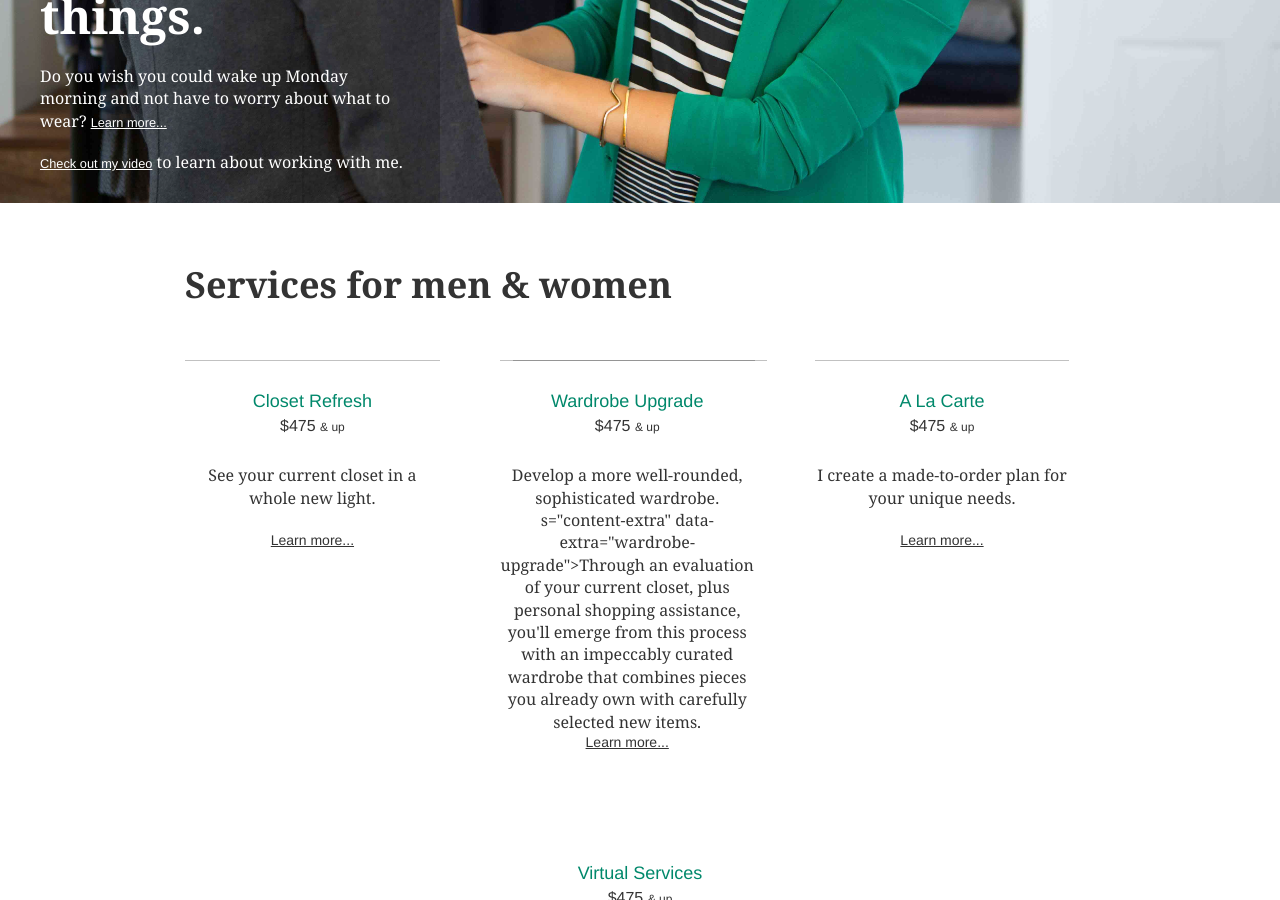
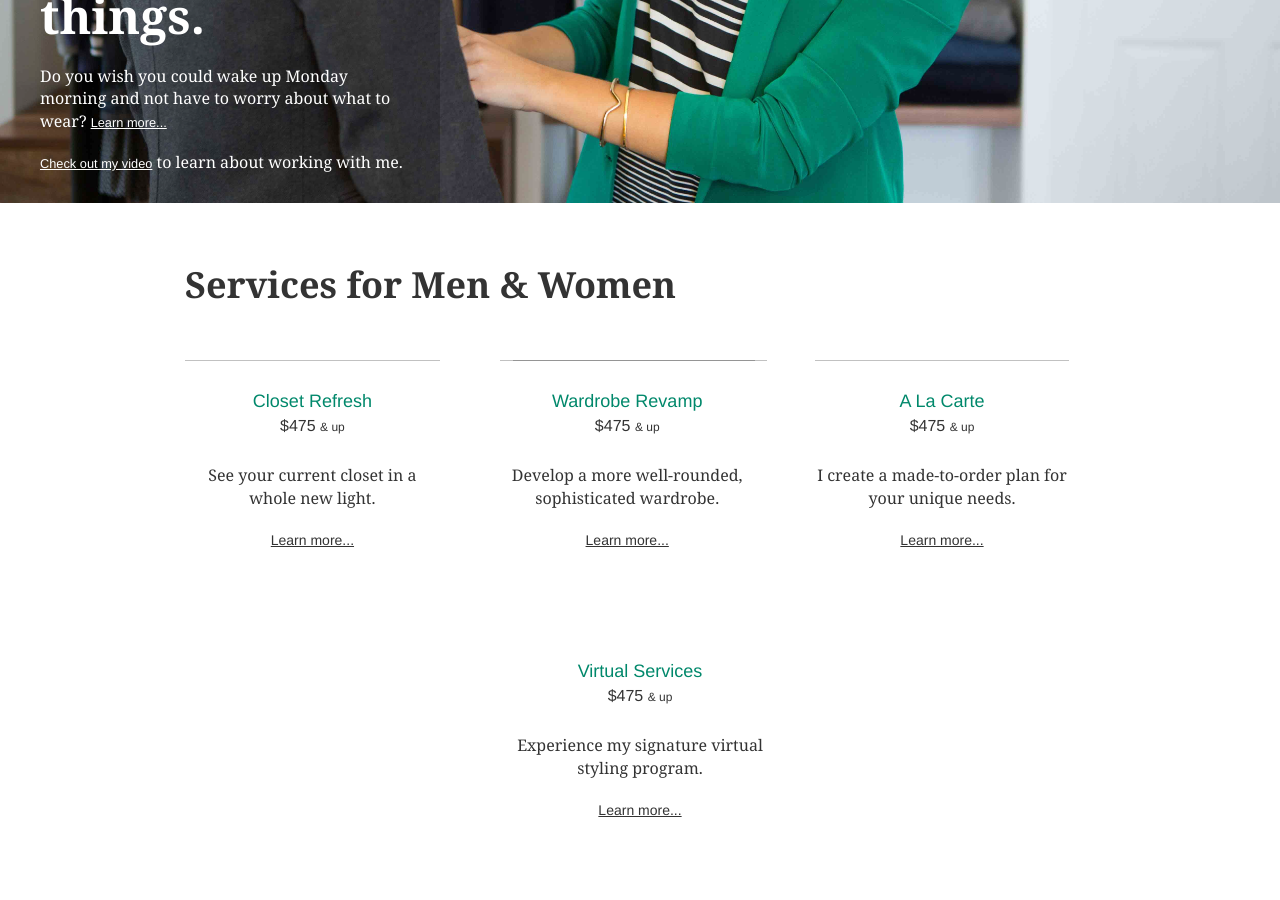
Before and after one commit to btaylor30/bryntaylor.com, a Jekyll site: the page built from index.html, in a window 1280 px wide and 900 px high, scrolled down 618 px. Built offline with Jekyll 4.4.1, drawn with Linux system fonts in a browser that asks for light colours; nearby versions of some CDN libraries; some web fonts are replaced; Markdown is read by kramdown in place of the engine named in the settings.

Commit message:
small edits all around

```diff
--- a/_config.yml
+++ b/_config.yml
@@ -3,4 +3,4 @@ markdown: redcarpet
 pygments: true
 google_analytics_id: UA-XXXXXXXXX
 url: http://bryntaylorstyle.com
-description: "hello, what's up"
+description: "Wardrobe consulting and personal styling services for men and women."
--- a/_includes/open.html
+++ b/_includes/open.html
@@ -6,8 +6,8 @@
 <meta property="og:site_name" content="Bryn Taylor"/>
 <meta property="og:type" content="fashion"/>
 <meta property="og:url" content="{{ site.url }}"/>
-<meta property="og:title" content="Bryn Taylor | Personal Style Management"/>
-<meta property="og:image" content="{{ poster_image }}"/>
+<meta property="og:title" content="Bryn Taylor Personal Style Management"/>
+<meta property="og:image" content="img/bryntaylor-preview.png"/>
 <meta property="og:description" content="{{ site.description }}"/>
 
 <!-- goog -->
--- a/_posts/services/2013-10-02-wardrobe-upgrade.html
+++ b/_posts/services/2013-10-02-wardrobe-upgrade.html
@@ -1,11 +1,11 @@
 ---
 layout: services
-title: Wardrobe Upgrade
+title: Wardrobe Revamp
 price: $475
 categories: services
-name: "wardrobe-upgrade"
+name: "wardrobe-revamp"
 published: true
 ---
 
 <p class="services-content">Develop a more well-rounded, sophisticated wardrobe.
-s="content-extra" data-extra="wardrobe-upgrade">Through an evaluation of your current closet, plus personal shopping assistance, you'll emerge from this process with an impeccably curated wardrobe that combines pieces you already own with carefully selected new items.</span></p>
+<span class="content-extra" data-extra="wardrobe-revamp">Through an evaluation of your current closet, plus personal shopping assistance, you'll emerge from this process with an impeccably curated wardrobe that combines pieces you already own with carefully selected new items.</span></p>
--- a/index.html
+++ b/index.html
@@ -18,7 +18,7 @@ title: Bryn Taylor
 </section>
 <a name="services"></a>
 <section class="services wrap">
-  <h1 class="section-heading">Services for men &amp; women</h1>
+  <h1 class="section-heading">Services for Men &amp; Women</h1>
   {% for post in site.categories.services reversed %}
   <article class="service-each">
     <hgroup class="services-content-toggle">
@@ -34,7 +34,7 @@ title: Bryn Taylor
 <section class="interested">
   <h1>Interested in working with me?</h1>
   <p>Please answer a few questions so I can have a better idea of how I can help you.</p>
-  <a href="https://bryntaylor.wufoo.com/forms/questionaire/" title="Fill out my quick questionaire" target="_blank" class="button button__big">Get Started</a>
+  <a href="https://bryntaylor.wufoo.com/forms/questionnaire/" title="Fill out my quick questionaire" target="_blank" class="button button__big">Get Started</a>
 </section>
 <nav class="m-nav">
   <ul>
```
Also changed, not shown: 9 other files.
